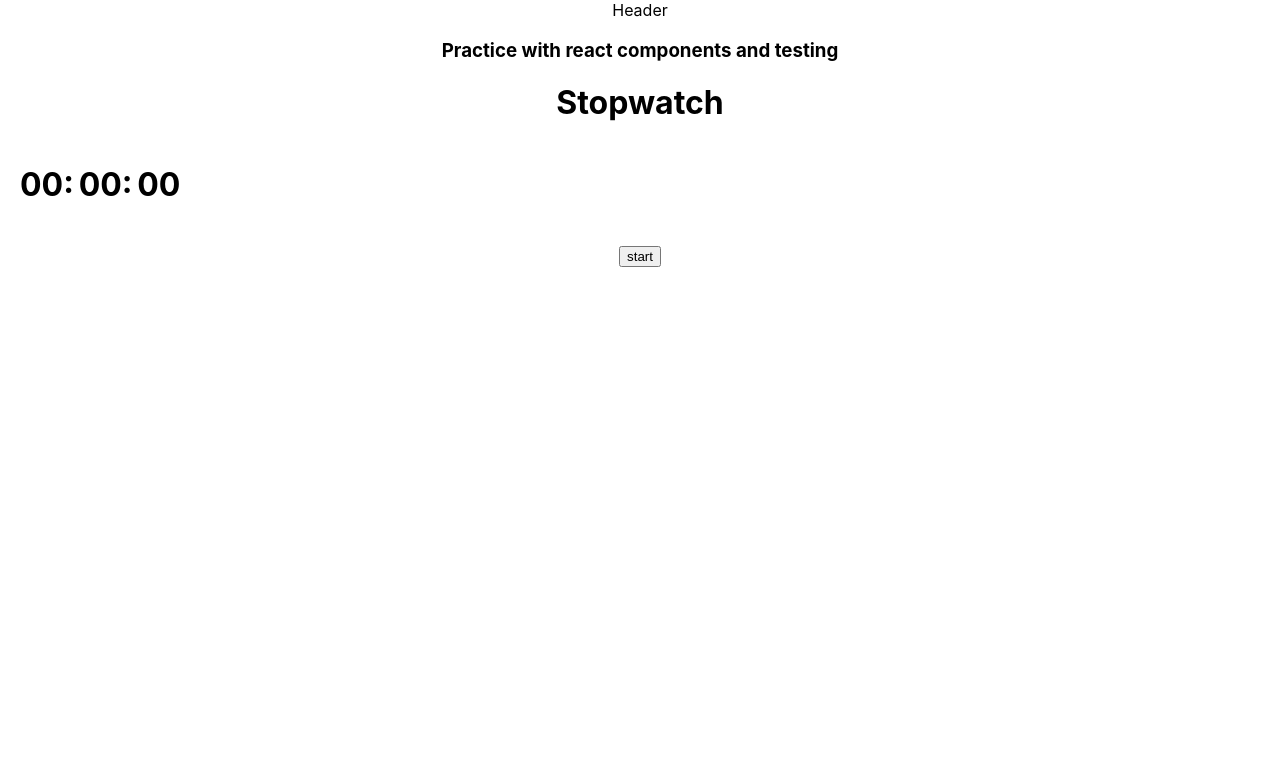
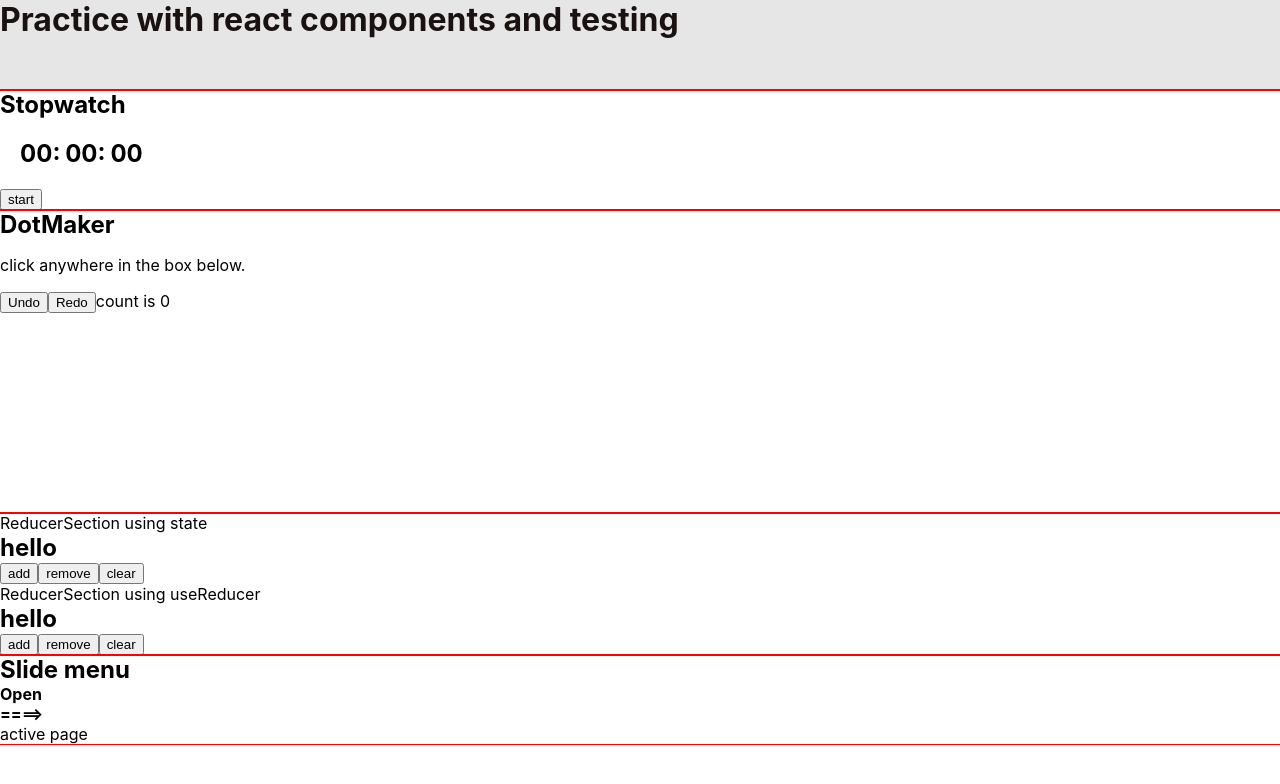
Before and after one commit to Cedaring-xr/react-test-modules, a React (Create React App) app: page / in a window 1280 px wide. Shown: the top 784 px of the page. Built offline with nearby package versions, Linux system fonts and the light colour scheme; the HTML template or start-up script is replaced by a standard one.

Commit message:
adding components

```diff
--- a/src/App.js
+++ b/src/App.js
@@ -1,7 +1,9 @@
-import logo from './logo.svg';
 import './App.scss';
 import Stopwatch from './components/Stopwatch';
 import Header from './components/Header';
+import DotMaker from './components/DotMaker';
+import ReducerSection1 from './components/Reducer1';
+import SideMenu1 from './components/SideMenu1';
 
 function App() {
   return (
@@ -9,6 +11,9 @@ function App() {
       <Header />
       <div className='body'>
         <Stopwatch />
+        <DotMaker />
+        <ReducerSection1 />
+        <SideMenu1 />
       </div>
     </div>
   );
--- a/src/App.scss
+++ b/src/App.scss
@@ -1,44 +1,18 @@
-// @use "./scss/abstracts";
-// @use "./scss/components";
-// @use "./scss/pages";
+@use "./scss/abstracts";
+@use "./scss/components";
 
-
-
-.App {
-  text-align: center;
+body {
+  margin: 0;
+  box-sizing: border-box;
+  padding: 0;
 }
 
-.App-logo {
-  height: 40vmin;
-  pointer-events: none;
+section {
+  outline: 1px solid red;
+  margin: 0;
 }
 
-@media (prefers-reduced-motion: no-preference) {
-  .App-logo {
-    animation: App-logo-spin infinite 20s linear;
-  }
+h1, h2, h3, h4, h5, h6 {
+  margin: 0;
+  padding: 0;
 }
-
-.App-header {
-  background-color: #282c34;
-  min-height: 100vh;
-  display: flex;
-  flex-direction: column;
-  align-items: center;
-  justify-content: center;
-  font-size: calc(10px + 2vmin);
-  color: white;
-}
-
-.App-link {
-  color: #61dafb;
-}
-
-@keyframes App-logo-spin {
-  from {
-    transform: rotate(0deg);
-  }
-  to {
-    transform: rotate(360deg);
-  }
-}
--- /dev/null
+++ b/src/components/DotMaker.js
@@ -0,0 +1,64 @@
+import React, { useState } from 'react'
+
+function DotMaker() {
+
+    const [dots, setDots] = useState([]) //dot position
+    const [removedDots, setRemovedDots] = useState([]) //undo and redo
+
+
+    const addCircle = (e) => {
+        const {pageX, pageY} = e
+        setDots([...dots, {
+            x: pageX,
+            y: pageY
+        }])
+    }
+
+    const undo = () => {
+        const newDots = [...dots]
+        const removedDot = newDots.pop()
+        if(!removedDot) return
+        setRemovedDots([...removedDots, removedDot])
+        setDots(newDots)
+    }
+
+    const redo = () => {
+        const newRemoved = [...removedDots]
+        const newDots = [...dots]
+        if(!newRemoved) return
+        const removedDot = newRemoved.pop()
+        if(removedDots.length > 0) {
+            newDots.push(removedDot)
+            setDots(newDots)
+            setRemovedDots(newRemoved)
+        }
+        return
+    }
+
+    const circleBox = {
+        width: '100%',
+        height: '200px'
+    }
+
+  return (
+    <>
+        <section>
+            <h2>DotMaker</h2>
+            <p>click anywhere in the box below.</p>
+            <button onClick={undo}>Undo</button>
+            <button onClick={redo}>Redo</button>
+            <span>count is {dots.length}</span>
+            <div style={circleBox} onClick={addCircle}>
+                {dots.map((dot, index) => (
+                    <div key={index} className='dot-cicle' style={{
+                        left: dot.x + "px",
+                        top: dot.y + "px",
+                    }}></div>
+                ))}
+            </div>
+        </section>
+    </>
+  )
+}
+
+export default DotMaker
--- a/src/components/Header.js
+++ b/src/components/Header.js
@@ -4,9 +4,7 @@ function Header() {
   return (
     <>
         <section className='header-main'>
-
-            <div>Header</div>
-            <h3>Practice with react components and testing</h3>
+            <h3 className='title'>Practice with react components and testing</h3>
         </section>
     </>
   )
--- /dev/null
+++ b/src/components/Reducer1.js
@@ -0,0 +1,51 @@
+import React, { useState, useReducer } from 'react';
+import xIcon from "../Assets/x-png.png";
+
+const reducer = (state, action) => {
+    switch(action.type){
+        case 'ADD_ELEMENT':
+            return {numElements: state.numElements + 1, showElements: true}
+        case 'REMOVE_ELEMENT':
+            return {numElements: state.numElements -1, showElements: false}
+        case 'RESET_ELEMENT':
+            return {numElements: state.numElements = 1, showElements: false}
+        default:
+            return state
+    }
+}
+
+function ReducerSection1() {
+    const [numItems, setNumItems] = useState(1)
+    const [showIcon, toggleShowIcom] = useState(false)
+
+
+    const [state, dispatch] = useReducer(reducer, {numElements: 1, showElements: false})
+
+    const iconStyle = {
+        width: '50px'
+    }
+
+  return (
+    <>
+        <section>
+            <div>ReducerSection using state</div>
+            <h1>{'hello'.repeat(numItems)}</h1>
+            <button onClick={() => {
+                toggleShowIcom(true)
+                setNumItems(numItems + 1)}}>add</button>
+            <button onClick={() => setNumItems(numItems - 1)}>remove</button>
+            <button onClick={() => setNumItems(1)}>clear</button>
+            {showIcon && <img style={iconStyle} src={xIcon} />}
+            <div>ReducerSection using useReducer</div>
+            <h1>{'hello'.repeat(state.numElements)}</h1>
+            <button onClick={() => dispatch({type: 'ADD_ELEMENT'})}>add</button>
+            <button onClick={() => dispatch({type: 'REMOVE_ELEMENT'})}>remove</button>
+            <button onClick={() => dispatch({type: 'RESET_ELEMENT'})}>clear</button>
+            {state.showElements && <img style={iconStyle} src={xIcon} />}
+        </section>
+    </>
+
+  )
+}
+
+export default ReducerSection1
--- /dev/null
+++ b/src/components/SideMenu1.js
@@ -0,0 +1,50 @@
+import React, { useState, useRef, useEffect, useLayoutEffect } from 'react';
+
+export default function SideMenu1() {
+    const [menu, setMenu] = useState(false) // menu open
+    const [active, setActive] = useState('') //active menu item maybe?
+
+    const toggleOpen = () => {
+        setMenu(!menu)
+    }
+
+    useEffect(() => {
+
+    }, [])
+
+    const activePage = () => {
+        // console.log('tste')
+    }
+
+    useLayoutEffect(() => {
+        //gsap animation stuff
+    }, [])
+
+  return (
+    <section>
+        <div className='widget-box'>
+            <h1>Slide menu</h1>
+            <div className='side-menu-open' onClick={toggleOpen}>
+                <h4>{!menu ? 'Open' : 'Close'}</h4>
+                <h4>{!menu ? '====>' : '<===='}</h4>
+            </div>
+            {menu ? <ul className="side-menu">
+                <li className="menu-item">
+                    <p className="menu-item-text">Item 1</p>
+                </li>
+                <li className="menu-item">
+                    <p className="menu-item-text">Item 2</p>
+                </li>
+                <li className="menu-item">
+                    <p className="menu-item-text">Item 3</p>
+                </li>
+                <li className="menu-item">
+                    <p className="menu-item-text">Item 4</p>
+                </li>
+
+            </ul> : ''}
+            <div className='active-page'>{active}  active page</div>
+        </div>
+    </section>
+  )
+}
--- a/src/components/Stopwatch.js
+++ b/src/components/Stopwatch.js
@@ -1,4 +1,4 @@
-import React, { useState, useRef, useEffect } from 'react';
+import React, { useState, useEffect } from 'react';
 
 function Stopwatch() {
     const [time, setTime] = useState(0)
@@ -24,6 +24,7 @@ function Stopwatch() {
 
   return (
     <>
+        <section>
             <h1>Stopwatch</h1>
             <div style={numberStyle}>
                 <h1>{('0' + Math.floor((time / 60000) % 60)).slice(-2)}:</h1>
@@ -42,6 +43,7 @@ function Stopwatch() {
             {running || time > 0 && (
                 <button onClick={() => setTime(0)}>reset</button>
             )}
+        </section>
     </>
   )
 }
--- /dev/null
+++ b/src/scss/abstracts/_index.scss
@@ -0,0 +1,4 @@
+// @forward './breakpoints';
+// @forward './fonts';
+// @forward './themes';
+// @forward './spacing';
--- /dev/null
+++ b/src/scss/components/header.module.scss
@@ -0,0 +1,24 @@
+@use '../abstracts';
+
+
+.header-main {
+    background-color: #e6e6e6;
+    outline: 2 px solid #888;
+    height: 90px;
+    margin: 0;
+
+    .title {
+        color: rgb(26, 17, 17);
+        font-size: 2rem;
+    }
+
+    .content {
+        position: relative;
+        display: flex;
+        overflow: hidden;
+        width: 97%;
+        height: 97%;
+        background-color: #d0d2d4;
+        border-radius: 10px;
+    }
+}
```
Also changed, not shown: src/scss/components/_index.scss (added, +8 -0 lines), src/Assets/x-png.png (added), src/scss/abstracts/mixins.scss (added). Lines whose indentation alone changed are shown as unchanged.
